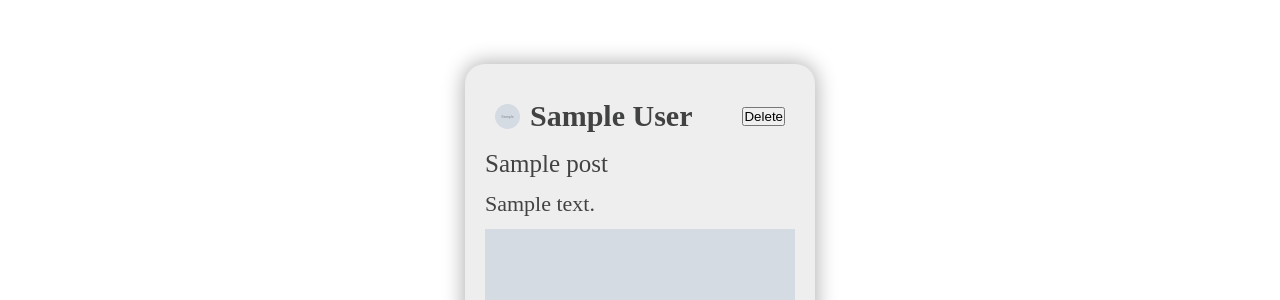
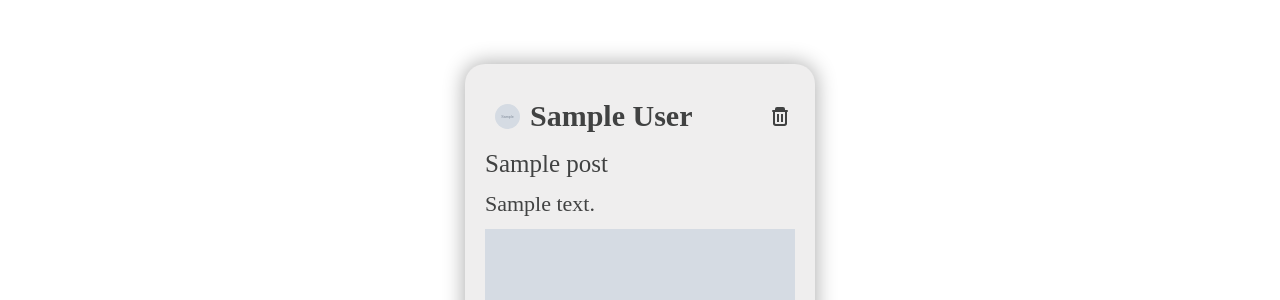
Before and after one commit to alangaurav/csocial, a Django app: page /profile/ in a window 1280 px wide. Shown: the part 455-755 px from the top of the page. Run offline with Django 5.2, Linux system fonts and the light colour scheme; a user stored in the database is signed in; tables that the repository leaves empty hold one stand-in row (values such as "Sample post"); grey boxes marked "Sample" are stand-in pictures.

Commit message:
community: templates: Add delete button to profile
Added delete button to user profile to delete their
own posts.

Signed-off-by: Alan Gaurav <alangaurav@gmail.com>

```diff
--- a/community/templates/profile.html
+++ b/community/templates/profile.html
@@ -8,7 +8,7 @@
     <img src="{% static 'assets/defaultuserimage.png' %}" alt="Profile Image" class="profile-image">
     {% endif %}
     <span class="profile-name">{{ profile.user.first_name }} {{ profile.user.last_name }}</span>
-    <span class="profile-link">{{ profile.user.username }}</span>
+    <span class="profile-link"><a href="/profile/?profile={{profile.id}}">{{ profile.user.username }}</a></span>
     <span class="profile-description">{{ profile.description }}</span>
     <div class="profile-title">My Posts</div>
 </div>
@@ -23,7 +23,9 @@
                 <img src="{% static 'assets/defaultuserimage.png' %}" alt="" class="post-container-author-image">
                 {% endif %}
                 <a href="/profile/?profile={{post.author.id}}">{{ post.author.user.first_name }} {{ post.author.user.last_name }}</a>
-                <button class="post-container-delete" id="{{ post.id }}">Delete</button>
+                {% if profile.user == user %}
+                <i class="post-container-delete icon-trash" id="{{ post.id }}"></i>
+                {% endif %}
             </div>
             <div class="post-container-title">{{ post.title }}</div>
             <div class="post-container-content">{{ post.description }}</div>
```
